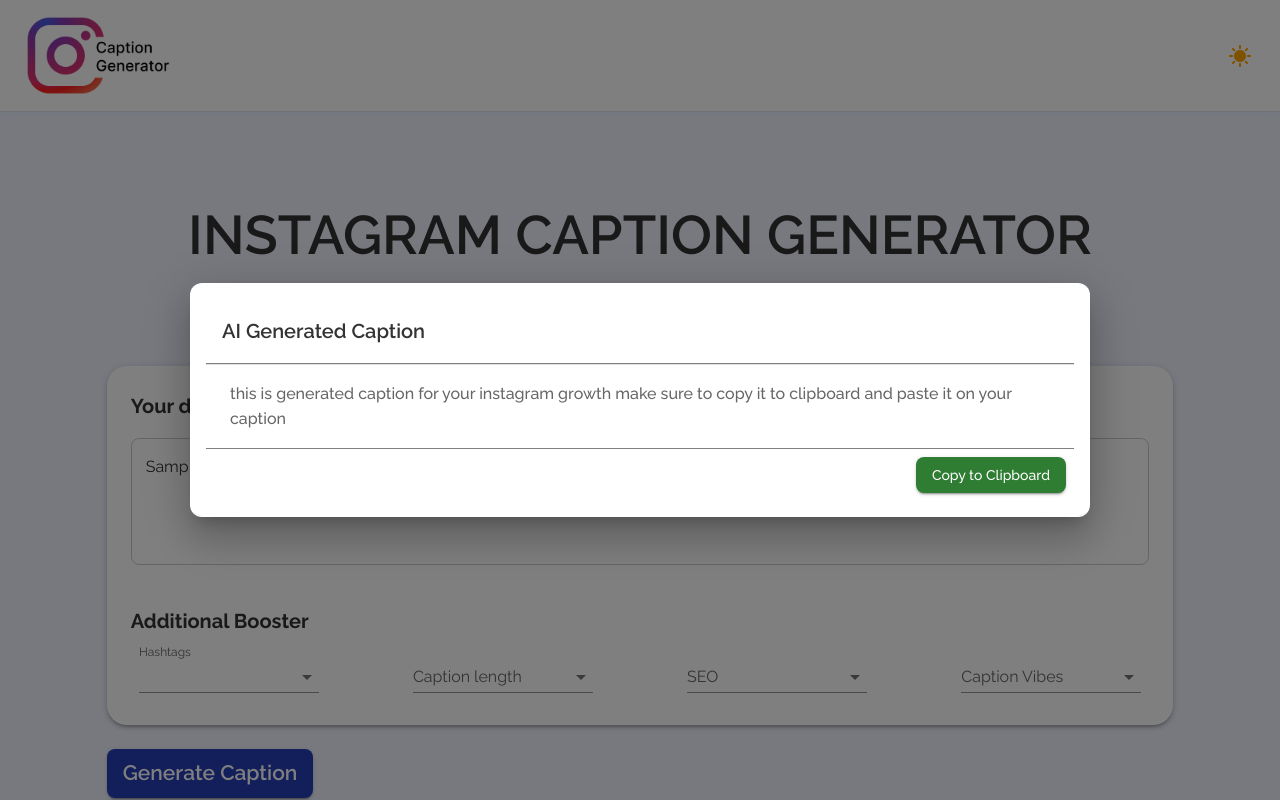
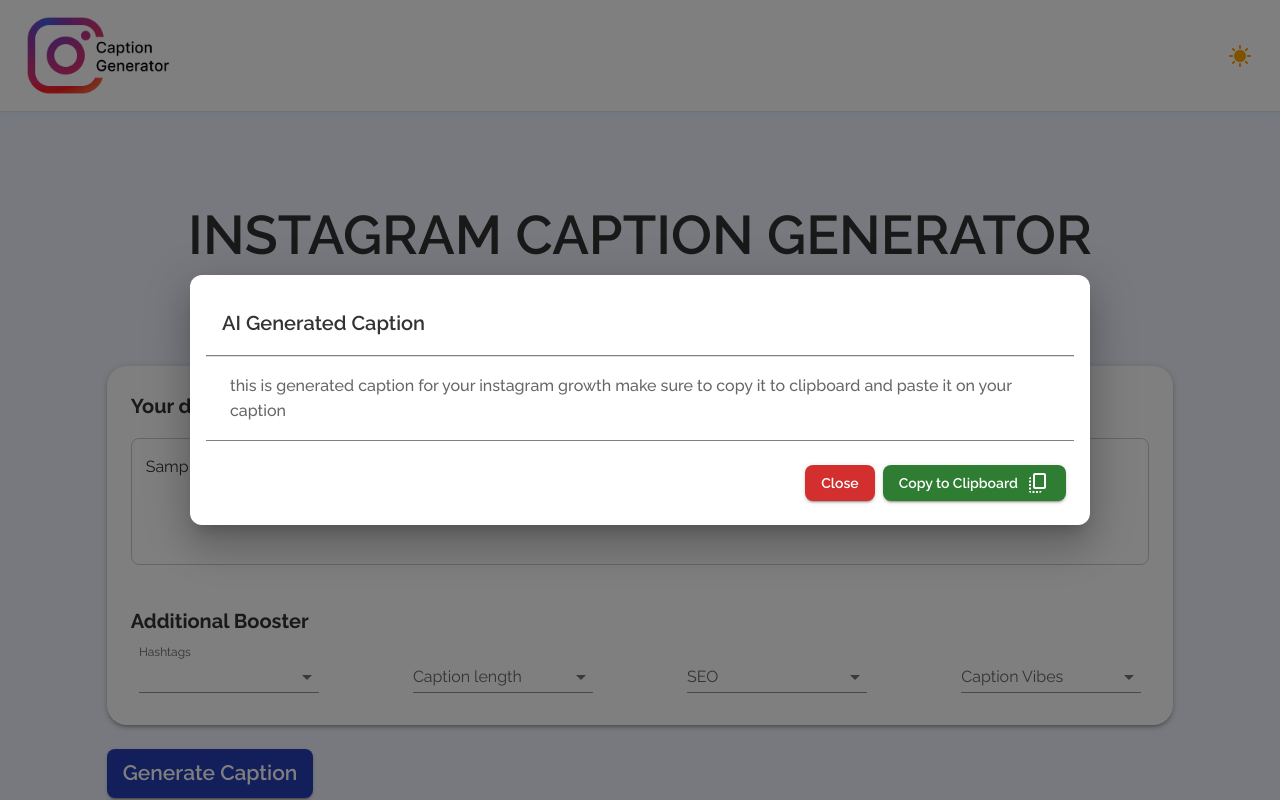
Before and after one commit to harshtarang7/instagram-caption-generator, a Next.js app: page / in a window 1280 px wide. Both pictures are taken after typing "Sample" into the empty fields and a click on the button "Generate Caption". Shown: the top 800 px of the page. Built offline with nearby package versions, Linux system fonts and the light colour scheme; some icons are missing.

Commit message:
fixed UI in dialog box

```diff
--- a/src/components/dialogBox/page.tsx
+++ b/src/components/dialogBox/page.tsx
@@ -11,6 +11,7 @@
   Typography,
 } from "@mui/material";
 import CloseIcon from "@mui/icons-material/Close";
+import { CopyAllOutlined } from "@mui/icons-material";
 
 const CustomDialogBox = ({
   open,
@@ -58,9 +59,12 @@
           it to clipboard and paste it on your caption
         </Typography>
       </DialogContent>
-      <DialogActions>
-        <Button autoFocus variant="contained" color="success" onClick={handleClose}>
-          Copy to Clipboard
+      <DialogActions sx={{pt:3}}>
+        <Button autoFocus variant="contained" color="error" onClick={handleClose} sx={{fontWeight:600}}>
+         Close
+        </Button>
+        <Button autoFocus variant="contained" color="success" sx={{fontWeight:600}}>
+          Copy to Clipboard <CopyAllOutlined sx={{ml:1}}/>
         </Button>
       </DialogActions>
     </Dialog>
```
